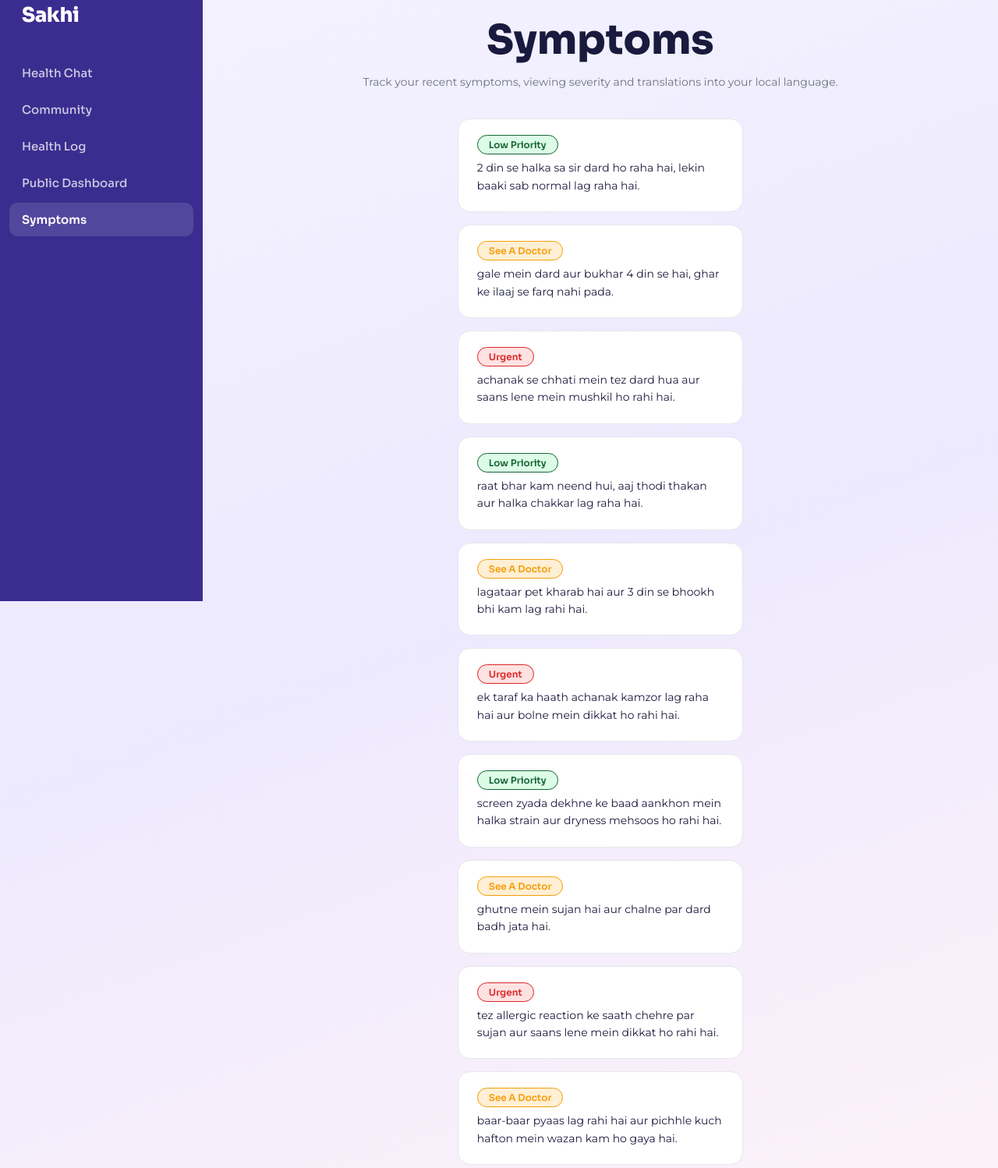
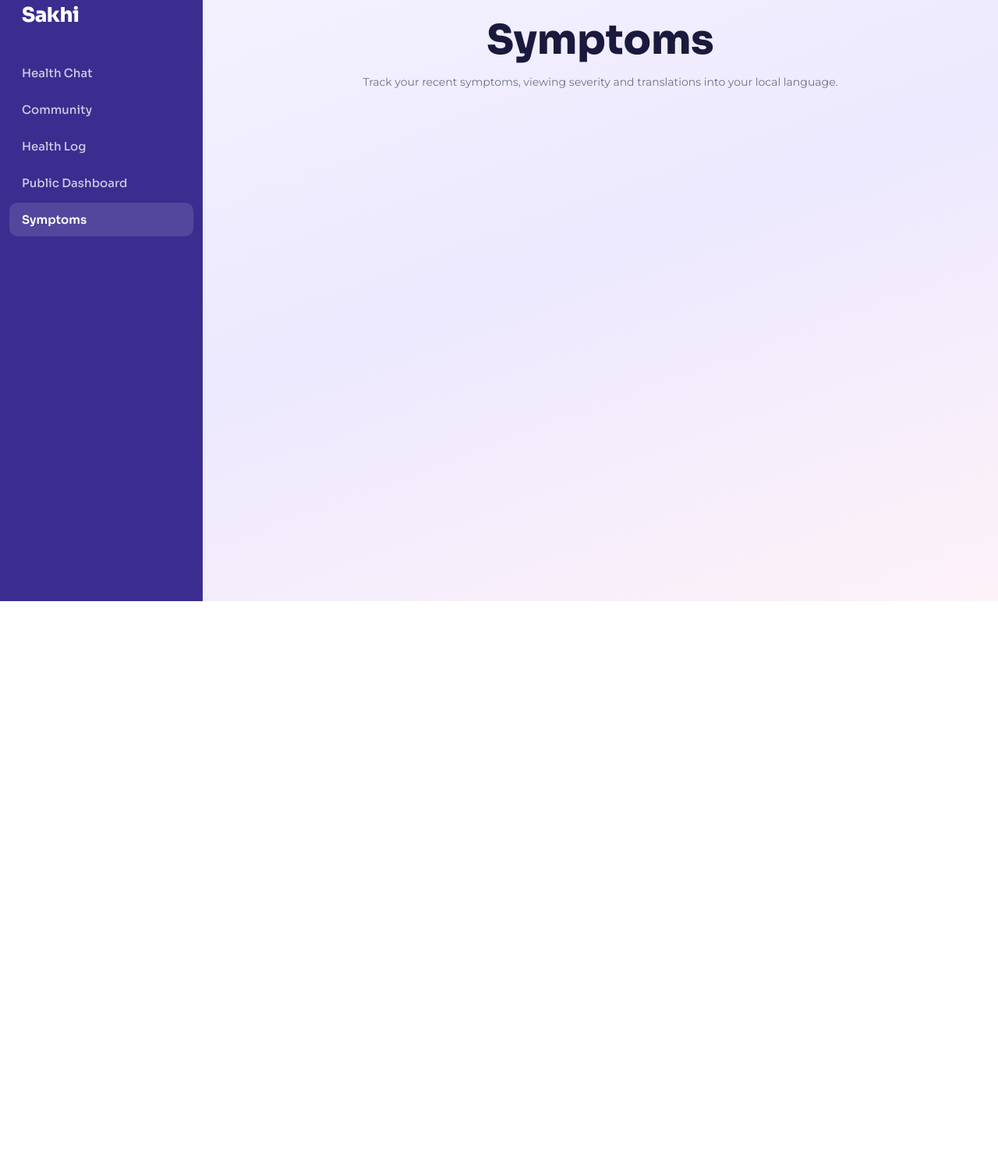
Before and after one commit to deacodes/sakhi, a plain HTML site: page symptoms.html in a window 1280 px wide. Shown: the part 29-1527 px from the top of the page at 78% size. After the commit the page ends 800 px from the top, so only its background shows below. Drawn offline with Linux system fonts and the light colour scheme.

Commit message:
Update symptoms.html

```diff
--- a/symptoms.html
+++ b/symptoms.html
@@ -35,63 +35,13 @@
 
     <div class="symptoms-list">
 
-      <div class="symptom-card">
-        <span class="severity-pill pill-low">Low Priority</span>
-        <div class="symptom-text">2 din se halka sa sir dard ho raha hai, lekin baaki sab normal lag raha hai.</div>
-      </div>
 
-      <div class="symptom-card">
-        <span class="severity-pill pill-see-doctor">See A Doctor</span>
-        <div class="symptom-text">gale mein dard aur bukhar 4 din se hai, ghar ke ilaaj se farq nahi pada.</div>
-      </div>
-
-      <div class="symptom-card">
-        <span class="severity-pill pill-urgent">Urgent</span>
-        <div class="symptom-text">achanak se chhati mein tez dard hua aur saans lene mein mushkil ho rahi hai.</div>
-      </div>
-
-      <div class="symptom-card">
-        <span class="severity-pill pill-low">Low Priority</span>
-        <div class="symptom-text">raat bhar kam neend hui, aaj thodi thakan aur halka chakkar lag raha hai.</div>
-      </div>
-
-      <div class="symptom-card">
-        <span class="severity-pill pill-see-doctor">See A Doctor</span>
-        <div class="symptom-text">lagataar pet kharab hai aur 3 din se bhookh bhi kam lag rahi hai.</div>
-      </div>
-
-      <div class="symptom-card">
-        <span class="severity-pill pill-urgent">Urgent</span>
-        <div class="symptom-text">ek taraf ka haath achanak kamzor lag raha hai aur bolne mein dikkat ho rahi hai.</div>
-      </div>
-
-      <div class="symptom-card">
-        <span class="severity-pill pill-low">Low Priority</span>
-        <div class="symptom-text">screen zyada dekhne ke baad aankhon mein halka strain aur dryness mehsoos ho rahi hai.
-        </div>
-      </div>
-
-      <div class="symptom-card">
-        <span class="severity-pill pill-see-doctor">See A Doctor</span>
-        <div class="symptom-text">ghutne mein sujan hai aur chalne par dard badh jata hai.</div>
-      </div>
-
-      <div class="symptom-card">
-        <span class="severity-pill pill-urgent">Urgent</span>
-        <div class="symptom-text">tez allergic reaction ke saath chehre par sujan aur saans lene mein dikkat ho rahi
-          hai.</div>
-      </div>
-
-      <div class="symptom-card">
-        <span class="severity-pill pill-see-doctor">See A Doctor</span>
-        <div class="symptom-text">baar-baar pyaas lag rahi hai aur pichhle kuch hafton mein wazan kam ho gaya hai.</div>
-      </div>
     </div>
 
     </div>
 
   </main>
-
+  <script type="module" src="symptomsfirebase.js"></script>
 </body>
 
 </html>
```
